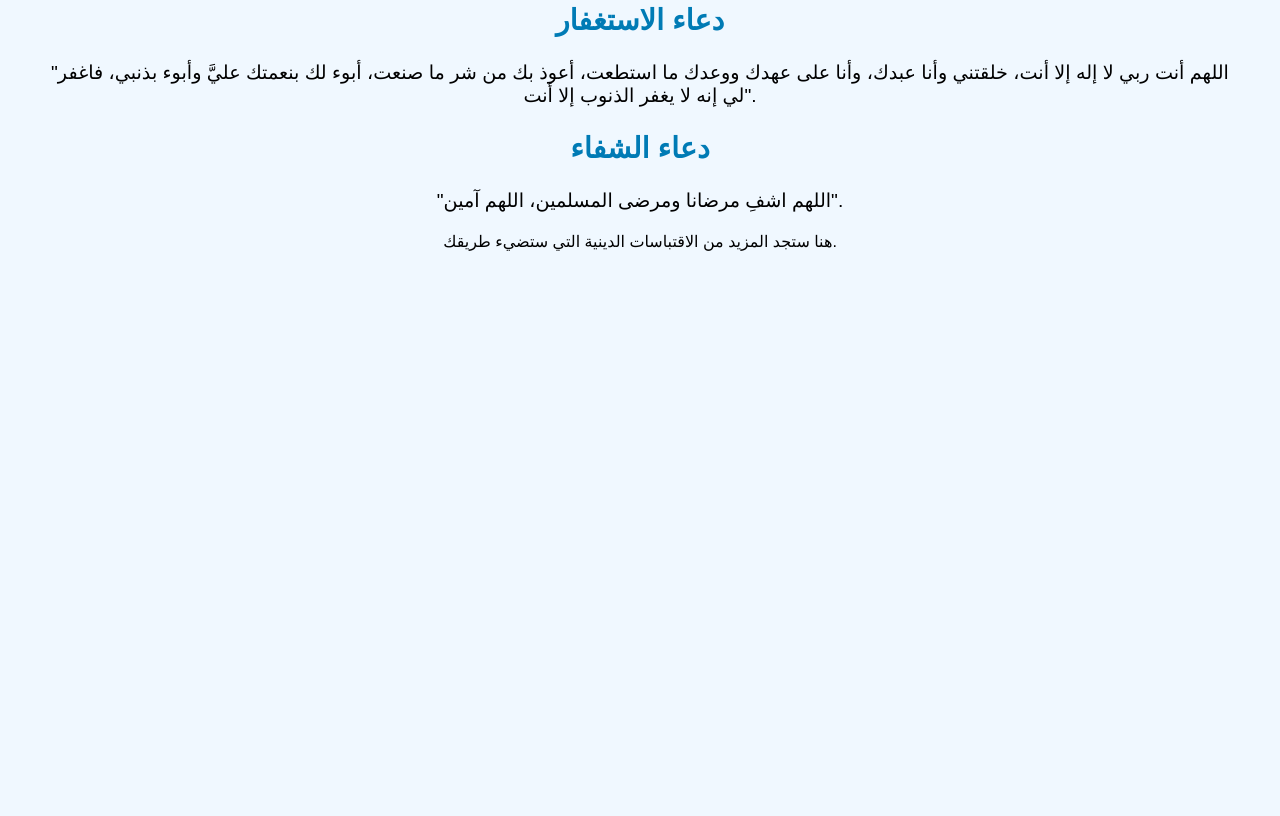
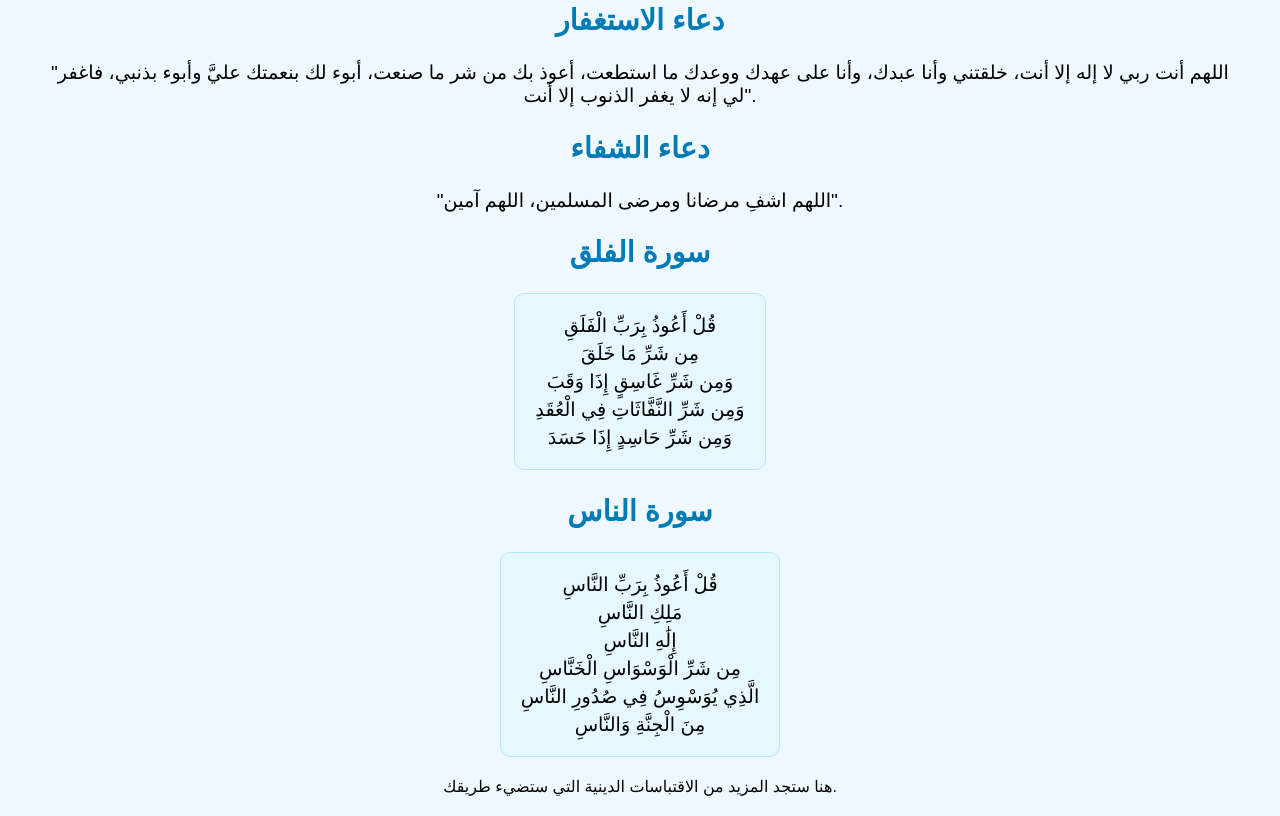
Before and after one commit to Killua485-cloud/Nour-Islam-, a plain HTML site: page index.html in a window 1280 px wide. Shown: the part 1086-1902 px from the top of the page. Before the commit the page ends 1357 px from the top, so only its background shows below. Drawn offline with Linux system fonts and the light colour scheme.

```diff
--- a/index.html
+++ b/index.html
@@ -30,6 +30,17 @@
         }
         .content h2 {
             color: #007bb5;
+        }
+        .sura {
+            background-color: #e6f7ff;
+            border: 1px solid #b3e5fc;
+            border-radius: 10px;
+            padding: 15px;
+            margin: 20px auto;
+            width: fit-content;
+        }
+        .sura p {
+            margin: 5px;
         }
     </style>
 </head>
@@ -91,6 +102,27 @@
         <p>"اللهم اشفِ مرضانا ومرضى المسلمين، اللهم آمين".</p>
     </div>
 
+    <div class="content">
+        <h2>سورة الفلق</h2>
+        <div class="sura">
+            <p>قُلْ أَعُوذُ بِرَبِّ الْفَلَقِ</p>
+            <p>مِن شَرِّ مَا خَلَقَ</p>
+            <p>وَمِن شَرِّ غَاسِقٍ إِذَا وَقَبَ</p>
+            <p>وَمِن شَرِّ النَّفَّاثَاتِ فِي الْعُقَدِ</p>
+            <p>وَمِن شَرِّ حَاسِدٍ إِذَا حَسَدَ</p>
+        </div>
+
+        <h2>سورة الناس</h2>
+        <div class="sura">
+            <p>قُلْ أَعُوذُ بِرَبِّ النَّاسِ</p>
+            <p>مَلِكِ النَّاسِ</p>
+            <p>إِلَٰهِ النَّاسِ</p>
+            <p>مِن شَرِّ الْوَسْوَاسِ الْخَنَّاسِ</p>
+            <p>الَّذِي يُوَسْوِسُ فِي صُدُورِ النَّاسِ</p>
+            <p>مِنَ الْجِنَّةِ وَالنَّاسِ</p>
+        </div>
+    </div>
+
     <p>هنا ستجد المزيد من الاقتباسات الدينية التي ستضيء طريقك.</p>
 </body>
 </html>
```
